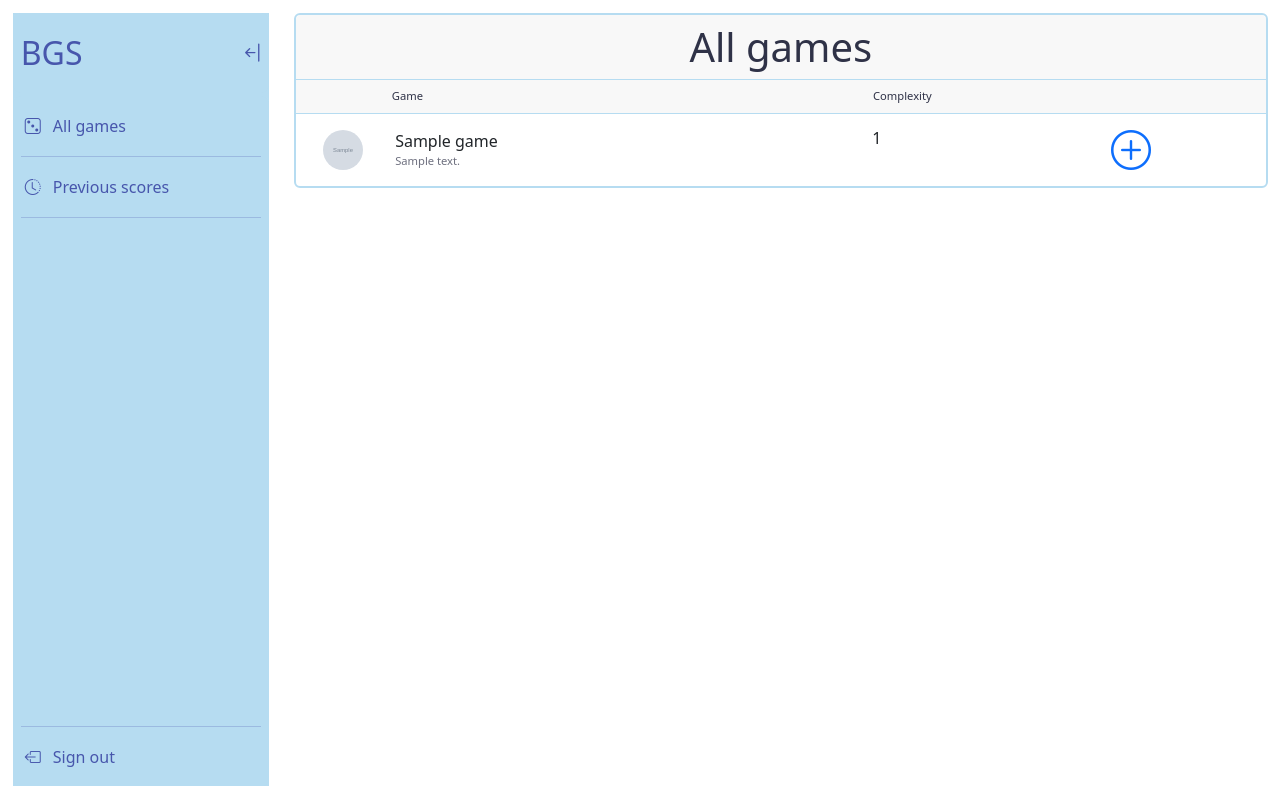
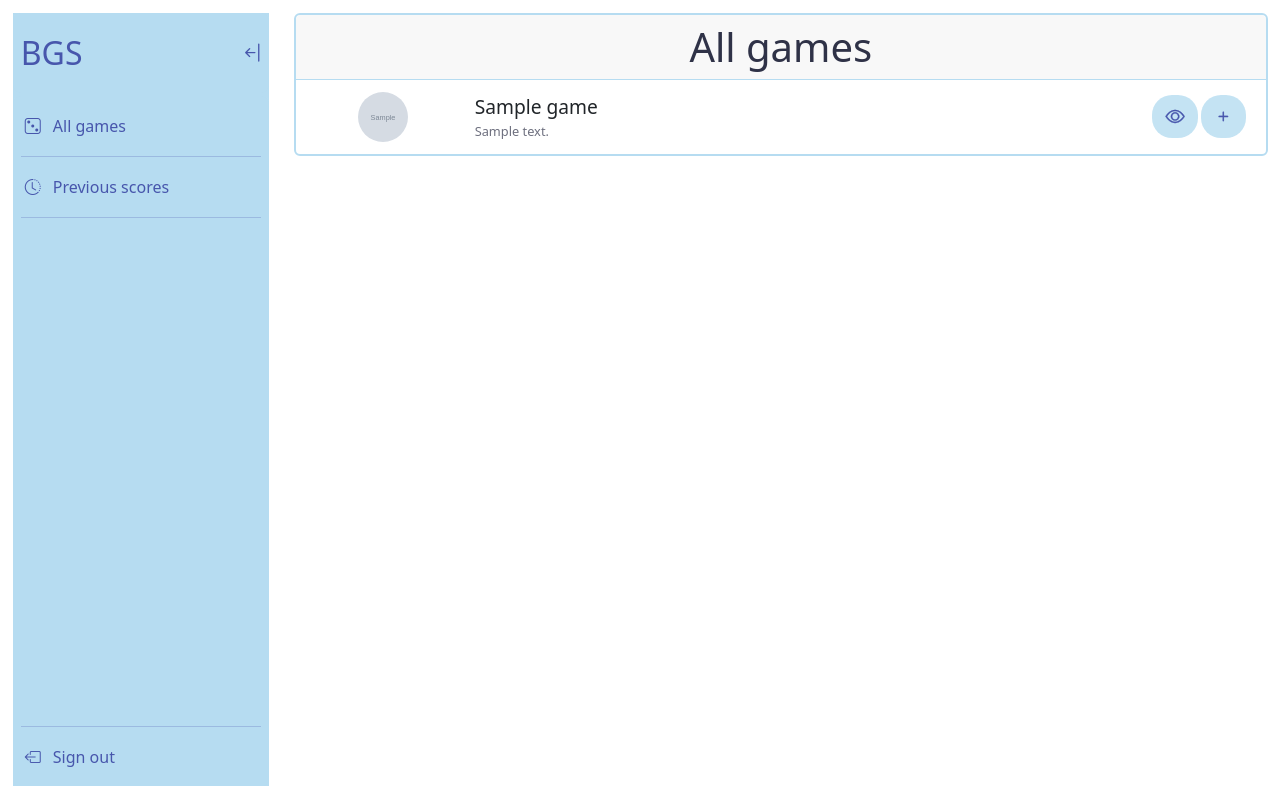
Before and after one commit to danielcaballero88/board-game-scoring, a Django app: page /scoring/games/list in a window 1280 px wide. Shown: the top 786 px of the page. Run offline with Django 5.2, Linux system fonts and the light colour scheme; a user stored in the database is signed in; tables that the repository leaves empty hold one stand-in row (values such as "Sample post"); grey boxes marked "Sample" are stand-in pictures; some libraries are stand-ins or nearby versions.

Commit message:
Improve game list view

```diff
--- a/scoring/static/scoring/css/games_list.css
+++ b/scoring/static/scoring/css/games_list.css
@@ -1,11 +1,38 @@
+.list-group-item img {
+  height: 50px;
+  width: 50px;
+  margin-right: 1rem;
+}
+
+.list-group-item .game-name {
+  font-size: 1.2rem;
+}
+
+.list-group-item .game-description {
+  font-size: 0.8rem;
+}
+
+.actions .btn {
+  font-size: 1.2rem;
+  border-radius: 20px;
+  background-color: rgba(var(--primary-color), 0.8);
+  color: rgba(var(--secondary-color), 1);
+}
+
+.actions .btn:first-child {
+  margin-right: 0.2rem;
+}
+
+.actions .btn i {
+  -webkit-text-stroke: 0.3px;
+}
+
 @media screen and (max-width: 768px){
-  .list-group-item img {
-    height: 30px;
-    width: 30px;
-    margin-right: 1rem;
+  .list-group-item .game-description {
+    font-size: 0.6rem;
   }
 
-  .bi-plus-circle {
-    font-size: 1.2rem;
+  .actions .btn:first-child {
+    margin-bottom: 0.2rem;
   }
 }
--- a/scoring/templates/scoring/games_list.html
+++ b/scoring/templates/scoring/games_list.html
@@ -19,43 +19,27 @@
           <div class="card-header display-6 text-center">
             All games
           </div>
-          <div class="card-header table-header">
-            <div class="row">
-              <div class="col-md-1">
-                <!-- Col to leave a bit of space in the header for the image -->
-              </div>
-              <div class="col-8 col-md-6">
-                <span>Game</span>
-              </div>
-              <div class="col-2 col-md-3 text-nowrap">
-                <span>Complexity</span>
-              </div>
-              <div class="col-2">
-                <!-- This is the column for the actions -->
-              </div>
-            </div>
-          </div>
           <div class="card-body p-1">
             <ul class="list-group">
               {% for game in games %}
                 <li class="list-group-item">
                   <div class="row">
-                    <div class="col-1 d-flex justify-content-center align-items-center">
+                    <div class="col-2 d-flex justify-content-center align-items-center">
                       <div class="rounded-circle d-flex justify-content-center align-items-center">
                         <img class="rounded-circle m-0"
                              src="{{ game.image }}"
                              alt="Game image for {{ game.name }}" />
                       </div>
                     </div>
-                    <div class="col-8 col-md-6 d-flex flex-column justify-content-center">
+                    <div class="col-7 d-flex flex-column justify-content-center">
                       <span class="game-name">{{ game.name }}</span>
-                      <span class="game-description d-none d-md-block">{{ game.description }}</span>
+                      <span class="game-description">{{ game.description }}</span>
                     </div>
-                    <div class="col-2 col-md-3">
-                      <span>{{ game.complexity }}</span>
-                    </div>
-                    <div class="col-1 col-md-2 d-flex flex-column justify-content-center">
-                      <a href=""><i class="bi bi-plus-circle display-6"></i></a>
+                    <div class="col d-flex flex-column justify-content-center">
+                      <div class="actions w-100 d-flex flex-column justify-content-around flex-md-row justify-content-md-end">
+                        <a href="" class="btn"><i class="bi bi-eye"></i></a>
+                        <a href="" class="btn"><i class="bi bi-plus"></i></a>
+                      </div>
                     </div>
                   </div>
                 </li>
```
